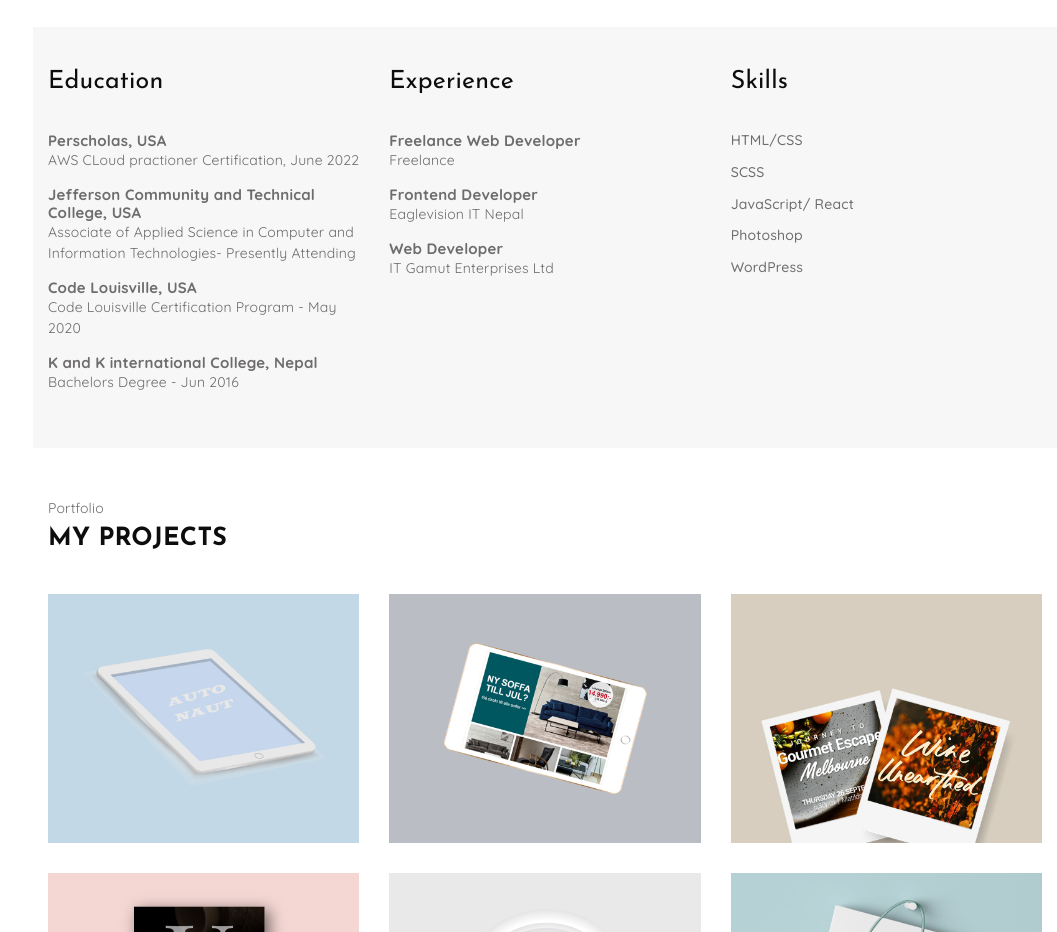
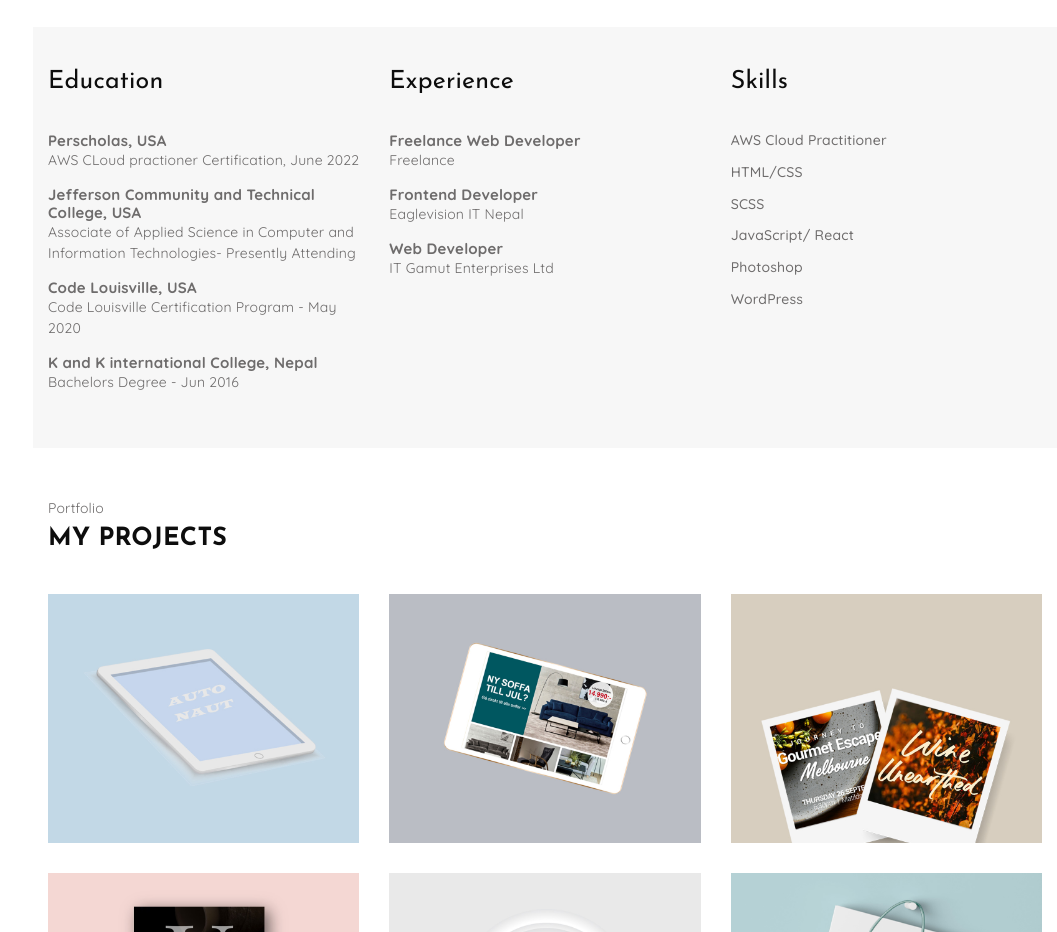
Before and after one commit to ramitak/ramitak.github.io, a plain HTML site: page index.html in a window 1280 px wide. Shown: the part 1260-2192 px from the top of the page, without its empty margins (223-1280 px from the left). Drawn offline with Linux system fonts and the light colour scheme; a web font is replaced by a local one.

Commit message:
added aws cloud skills

```diff
--- a/index.html
+++ b/index.html
@@ -154,6 +154,10 @@
                                             <h4>Skills</h4>
 
                                             <div class="rm-skill">
+                                                <div class="progress-list">
+                                                    <h5>AWS Cloud Practitioner</h5>
+                                                </div>
+                                                <!-- progress-list / -->
                                                 <div class="progress-list">
                                                     <h5>HTML/CSS</h5>
                                                 </div>
```
